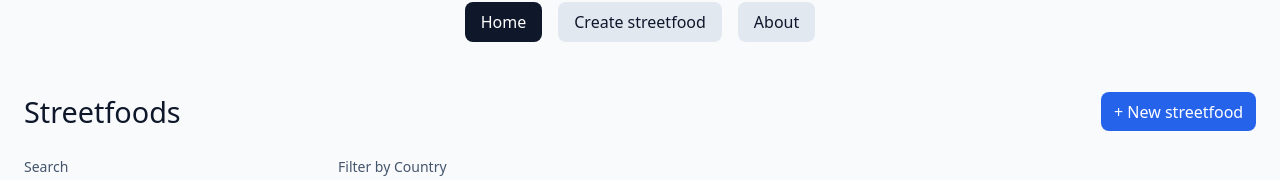
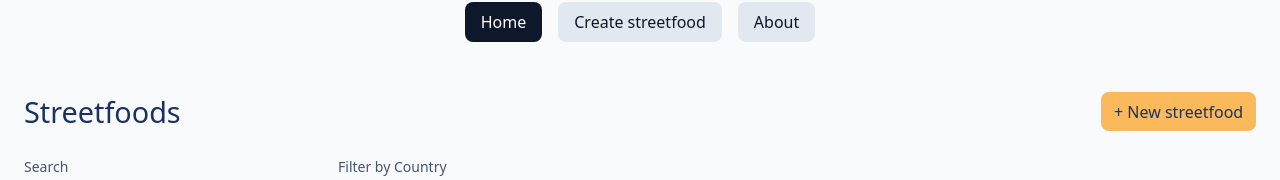
Before and after one commit to AngryPapayah/prg06-front-end-airissa, a React (Vite) app: page / in a window 1280 px wide. Shown: the part 138-318 px from the top of the page. Built offline with nearby package versions, Linux system fonts and the light colour scheme; no server answers.

Commit message:
CSS changed

```diff
--- a/src/StreetfoodDetail.jsx
+++ b/src/StreetfoodDetail.jsx
@@ -11,7 +11,7 @@ function StreetfoodDetail() {
     const [error, setError] = useState("");
 
     useEffect(() => {
-        // ✅ Guard: geen id = niet fetchen
+        //  Guard: geen id = niet fetchen
         if (!id) {
             setError("404 Not Found");
             setLoading(false);
--- a/src/StreetfoodsItem.jsx
+++ b/src/StreetfoodsItem.jsx
@@ -9,7 +9,7 @@ function StreetfoodsItem({item, onDelete}) {
             <Link
                 to={`/streetfoods/${id}`}
                 className="absolute inset-0 z-0"
-                aria-label={`Bekijk details van ${item.name}`}
+                aria-label={`Check the details of ${item.name}`}
             />
 
             <div className="relative z-10">
@@ -19,7 +19,7 @@ function StreetfoodsItem({item, onDelete}) {
                 </p>
 
                 <div className="card__actions">
-                    {/* ✏️ BEWERKEN */}
+                    {/*  BEWERKEN */}
                     <Link
                         to={`/edit/${id}`}
                         className="btn btn--primary"
@@ -28,7 +28,7 @@ function StreetfoodsItem({item, onDelete}) {
                         Edit
                     </Link>
 
-                    {/* 🗑️ DELETE */}
+                    {/*  DELETE */}
                     <button
                         className="btn btn--danger"
                         onClick={(e) => {
--- a/src/index.css
+++ b/src/index.css
@@ -1,13 +1,26 @@
 @import "tailwindcss";
 
 :root {
-    --bg: #f8fafc;
+    /* Palette */
+    --dark: #1A3263; /* rgb(26, 50, 99) */
+    --mid: #547792; /* rgb(84, 119, 146) */
+    --accent: #FAB95B; /* rgb(250, 185, 91) */
+    --light: #E8E2DB; /* rgb(232, 226, 219) */
+
+    /* UI tokens (layout blijft hetzelfde) */
+    --bg: #f8fafc; /* wit houden zoals je screenshot */
     --card: #ffffff;
-    --text: #0f172a;
-    --muted: #64748b;
-    --primary: #2563eb;
-    --danger: #dc2626;
-    --border: #e2e8f0;
+    --text: var(--dark);
+    --muted: var(--mid);
+
+    --primary: var(--accent);
+    --danger: #dc2626; /* delete blijft rood */
+
+    --border: rgba(84, 119, 146, 0.25);
+
+    /* Extra voor badges */
+    --badge-bg: rgba(250, 185, 91, 0.25);
+    --badge-text: var(--dark);
 }
 
 body {
@@ -81,8 +94,8 @@ body {
 .card__badge {
     display: inline-block;
     padding: 0.25rem 0.6rem;
-    background: #eef2ff;
-    color: #4338ca;
+    background: var(--badge-bg);
+    color: var(--badge-text);
     border-radius: 999px;
     font-size: 0.75rem;
 }
@@ -94,11 +107,12 @@ body {
     border: 1px solid var(--border);
     background: white;
     cursor: pointer;
+    color: var(--text);
 }
 
 .btn--primary {
     background: var(--primary);
-    color: white;
+    color: var(--dark); /* beter contrast op geel */
     border: none;
 }
 
@@ -149,13 +163,7 @@ body {
     padding: 0.5rem;
     border-radius: 6px;
     border: 1px solid var(--border);
-}
-
-.form__actions {
-    display: flex;
-    justify-content: flex-end;
-    gap: 0.6rem;
-    margin-top: 1rem;
+    color: var(--text);
 }
 
 /* States */
```
Also changed, not shown: src/Home.jsx (+4 -4 lines).
